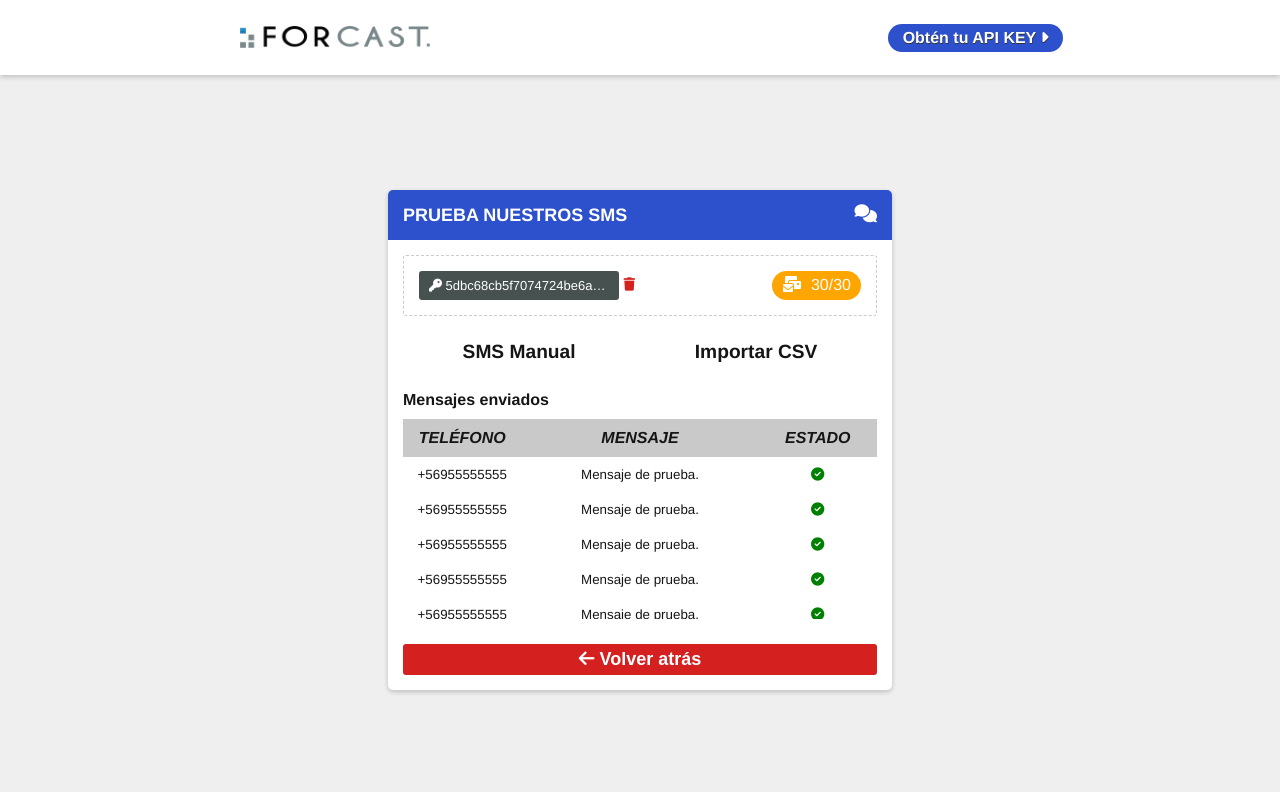
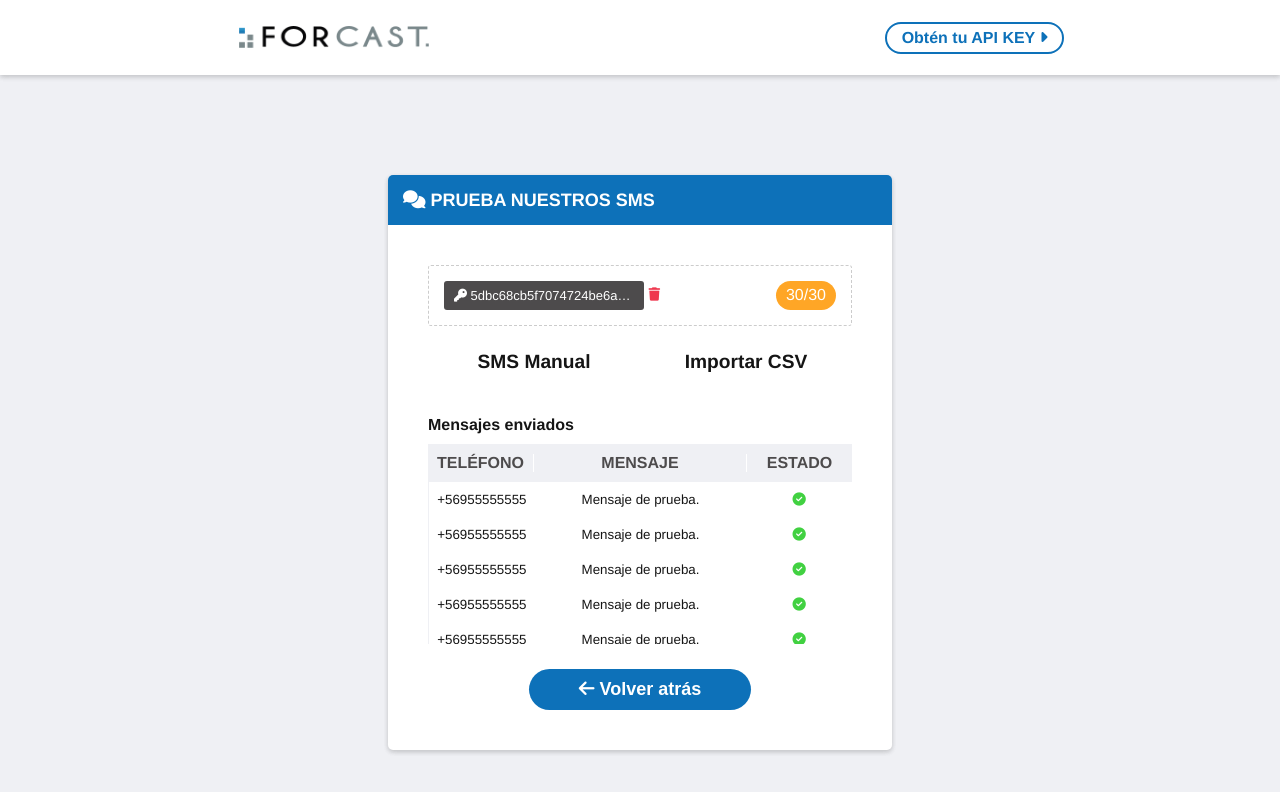
Before and after one commit to ssspells/sms, an Angular app: page / in a window 1280 px wide. Both pictures are taken after a click on the element "SMS Restantes / Clic para ver SMS enviados". Shown: the top 792 px of the page. Built offline with nearby package versions, Linux system fonts and the light colour scheme.

Commit message:
Several changes in the design of the platform

```diff
--- a/src/app/views/home/home/home.component.css
+++ b/src/app/views/home/home/home.component.css
@@ -24,18 +24,15 @@
 
 #layout > header > #trial {
     padding: 5px 15px;
-    background: #2d51cc;
-    color: white;
+    background: white;
+    color: #0D71B9;
     font-weight: 600;
     border-radius: 50px;
-    text-shadow: 0.3px 0.8px #303030;
     text-decoration: none;
     text-align: center;
+    border: 2px solid #0D71B9;
 }
 
-#layout > header > #trial:hover {
-    background-color: #315ae7;
-}
 
 #layout > header > #trial:active {
     transform: scale(0.8);
@@ -60,7 +57,7 @@
 }
 
 #layout > #content > .box > .header {
-    background-color: #2d51cc;
+    background-color: #0D71B9;
     width: 100%;
     height: 50px;
     border-top-left-radius: 5px;
@@ -75,7 +72,7 @@
 }
 
 #layout > #content > .box > .content {
-    padding: 15px;
+    padding: 40px;
 }
 
 #layout > #content > .box > .content > .api-key > div {
@@ -89,7 +86,7 @@ input, textarea {
     padding: 0;
     margin: 0;
     border: none;
-    border: 1px solid #ccc;
+    border: 2px solid #0D71B9;
     width: 100%;
     border-radius: 3px;
     padding: 5px 10px;
@@ -109,20 +106,25 @@ input, textarea {
 }
 
 .red {
-    color: #d52020;
+    color: #EF374E;
 }
 
 .green {
-    color: green;
+    color: #41d141;
+}
+
+.gray {
+    color: gray;
+    cursor: pointer;
 }
 
 button {
     display: inline-block;
     border: none;
-    padding: 5px 10px;
+    padding: 10px 50px;
     margin: 0;
     text-decoration: none;
-    background: #d52020;
+    background: #0D71B9;
     color: #ffffff;
     cursor: pointer;
     text-align: center;
@@ -132,12 +134,12 @@ button {
     -moz-appearance: none;
     font-size: large;
     font-weight: 600;
-    border-radius: 3px;
+    border-radius: 50px;
 }
 
 button:hover,
 button:focus {
-    background: #c02b2b;
+    background: #00A2F9;
 }
 
 button:active {
@@ -145,7 +147,6 @@ button:active {
 }
 
 .apikey-btn {
-    width: 100%;
     margin-top: 15px;
 }
 
@@ -162,7 +163,7 @@ button:active {
 }
 
 .indicators > div > .api-key-badge {
-    background: #465150;
+    background: #4D4B4C;
     padding: 7px 10px;
     border-radius: 3px;
     color: white;
@@ -174,7 +175,7 @@ button:active {
 }
 
 .indicators > .sms-left {
-    background: orange;
+    background: #FFA626;
     color: white;
     padding: 5px 10px;
     border-radius: 50px;
@@ -192,13 +193,16 @@ button:active {
 }
 
 .form > .options {
+    width: 100%;
     display: flex;
-    justify-content: space-around;
+    justify-content: center;
     align-items: center;
-    margin-bottom: 15px;
+    margin-bottom: 30px;
 }
 
 .form > .options > .option {
+    text-align: center;
+    width: calc(100% / 2);
     padding: 10px 15px;
     font-weight: 600;
     font-size: larger;
@@ -208,7 +212,7 @@ button:active {
 
 
 .form > .options > .option.active {
-    border-bottom: 3px solid #2d51cc;
+    border-bottom: 3px solid #0D71B9;
 }
 
 .label-form-title {
@@ -222,9 +226,11 @@ textarea {
 
 .file {
     padding: 50px 0;
-    background: #e4e4e4;
+    background: #EFF0F4;
     border-radius: 3px;
     text-align: center;
+    border: 1px dashed #4D4B4C;
+
 }
 
 .file > input {
@@ -243,21 +249,30 @@ textarea {
 }
 
 .table > .header {
-    background: #c9c9c9;
+    background: #EFF0F4;
     font-weight: 500;
     display: grid;
     grid-template-columns: 1fr 2fr 1fr;
     text-align: center;
     padding: 10px 0;
     text-transform: uppercase;
-    font-style: italic;
     font-weight: bold;
+    color: #4D4B4C;
+}
+
+.table > .header > div:first-child {
+    border-right: 1px solid white;
+}
+
+.table > .header > div:last-child {
+    border-left: 1px solid white;
 }
 
 .table > .data {
     display: grid;
     grid-template-columns: 1fr 2fr 1fr;
     padding: 10px 0;
+    border-left: 1px solid #EFF0F4;
 }
 
 .table > .data > div {
@@ -271,3 +286,8 @@ textarea {
 .table > .data > div:empty:before {
     content: "-";
 }
+
+.btn-container {
+    width: 100%;
+    text-align: center;
+}
--- a/src/app/views/home/home/home.component.html
+++ b/src/app/views/home/home/home.component.html
@@ -5,12 +5,14 @@
   </header>
   <div id="content">
     <div class="box">
-      <div class="header"><span>Prueba nuestros SMS</span><i class="fas fa-comments"></i></div>
+      <div class="header"><span><i class="fas fa-comments"></i> Prueba nuestros SMS</span></div>
       <div class="content">
         <div class="api-key" [hidden]="apiExists === true">
-          <div>API KEY <i class="fa fa-question-circle red" title="Introduce el código que te dimos anteriormente. Si no posees código haz clic en el botón de la esquina superior derecha." aria-hidden="true"></i></div>
+          <div>API KEY <i class="fa fa-question-circle gray" title="Introduce el código que te dimos anteriormente. Si no posees código haz clic en el botón de la esquina superior derecha." aria-hidden="true"></i></div>
           <input type="text" name="apiKey" placeholder="Escribe aquí tu API KEY..."/>
-          <button class="apikey-btn">Guardar</button>
+          <div class="btn-container">
+              <button class="apikey-btn">Guardar</button>
+          </div>
         </div>
         <div class="sender" [hidden]="apiExists === false">
           <div class="indicators">
@@ -18,7 +20,7 @@
                 <div class="api-key-badge" title="API KEY"><i class="fas fa-key"></i> {{ apiKey }}</div>
                 <i class="fas fa-trash red delete-api-key" title="Eliminar API KEY" (click)="deleteKey()"></i>
             </div>
-            <div class="sms-left" title="SMS Restantes / Clic para ver SMS enviados" (click)="changeMode('sended')"><i class="fas fa-mail-bulk"></i>&nbsp; {{ messagesLeft }}/30</div>
+            <div class="sms-left" title="SMS Restantes / Clic para ver SMS enviados" (click)="changeMode('sended')">{{ messagesLeft }}/30</div>
           </div>
           <div class="form">
             <div class="options">
@@ -31,14 +33,19 @@
                 <input type="phone" name="apiKey" placeholder="Escribe aquí el teléfono..."/>
                 <div class="label-form-title">Mensaje</div>
                 <textarea placeholder="Mensaje a enviar..."></textarea>
-                <button class="apikey-btn">Enviar SMS</button>
+                <div class="btn-container">
+                  <button class="apikey-btn">Enviar SMS</button>
+                </div>
             </div>
             <!-- Import CSV -->
             <div class="import" [hidden]="mode !== 'import'">
               <div class="file">
                   <input type="file" accept=".csv" value=""/>
               </div>
-              <button class="apikey-btn">Importar CSV</button>
+              <div class="btn-container">
+                <button class="apikey-btn">Importar CSV</button>
+              </div>
+
             </div>
             <!-- Sended messages list -->
             <div class="sended" [hidden]="mode !== 'sended'">
@@ -55,7 +62,10 @@
                     <div><i class="fas fa-check-circle green"></i></div>
                   </div>
                 </div>
-                <button class="apikey-btn" (click)="changeMode('manual')"><i class="fas fa-arrow-left"></i> Volver atrás</button>
+                <div class="btn-container">
+                  <button class="apikey-btn" (click)="changeMode('manual')"><i class="fas fa-arrow-left"></i> Volver atrás</button>
+                </div>
+
             </div>
           </div>
         </div>
--- a/src/styles.css
+++ b/src/styles.css
@@ -5,7 +5,7 @@
 html, body {
     width: 100%;
     height: 100vh;
-    background-color: #efefef;
+    background-color: #EFF0F4;
     font-family: helvetica, arial, sans-serif;
     -webkit-font-smoothing: antialiased;
     text-rendering: optimizeLegibility;
```
